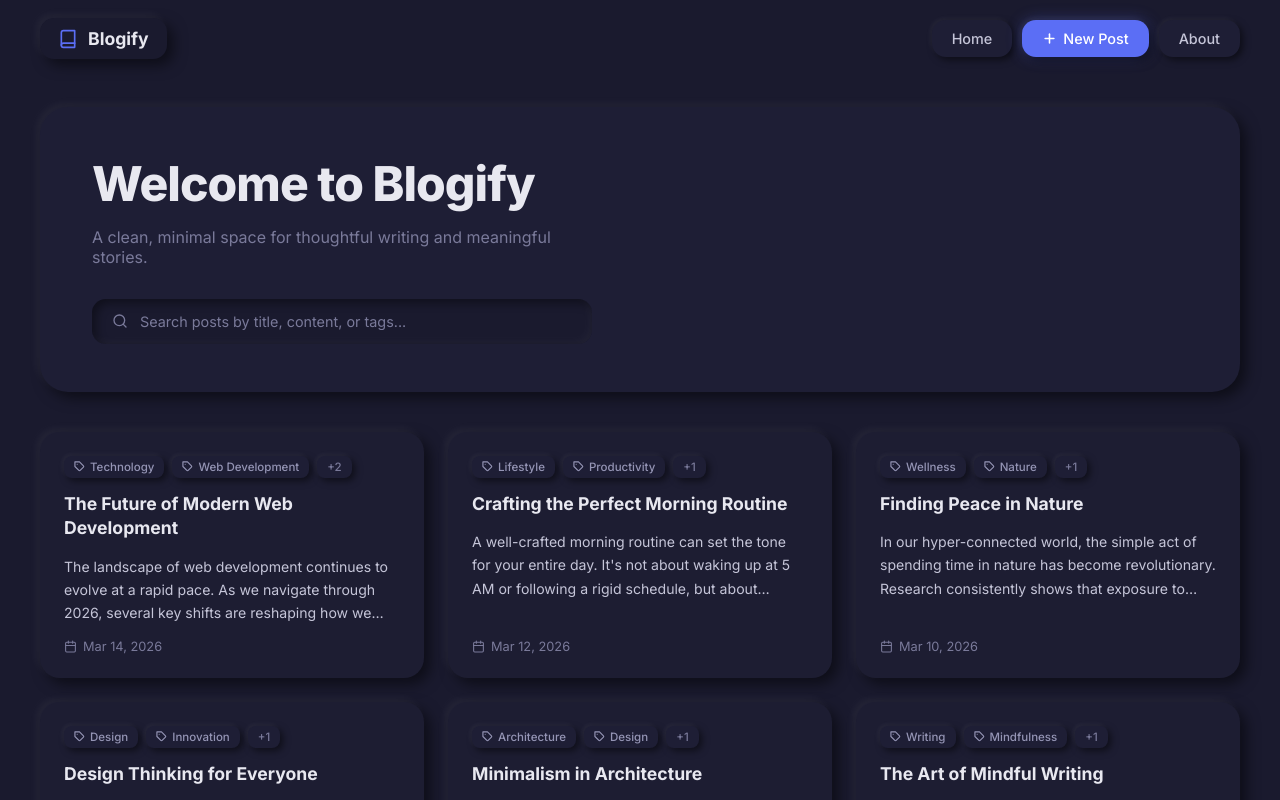
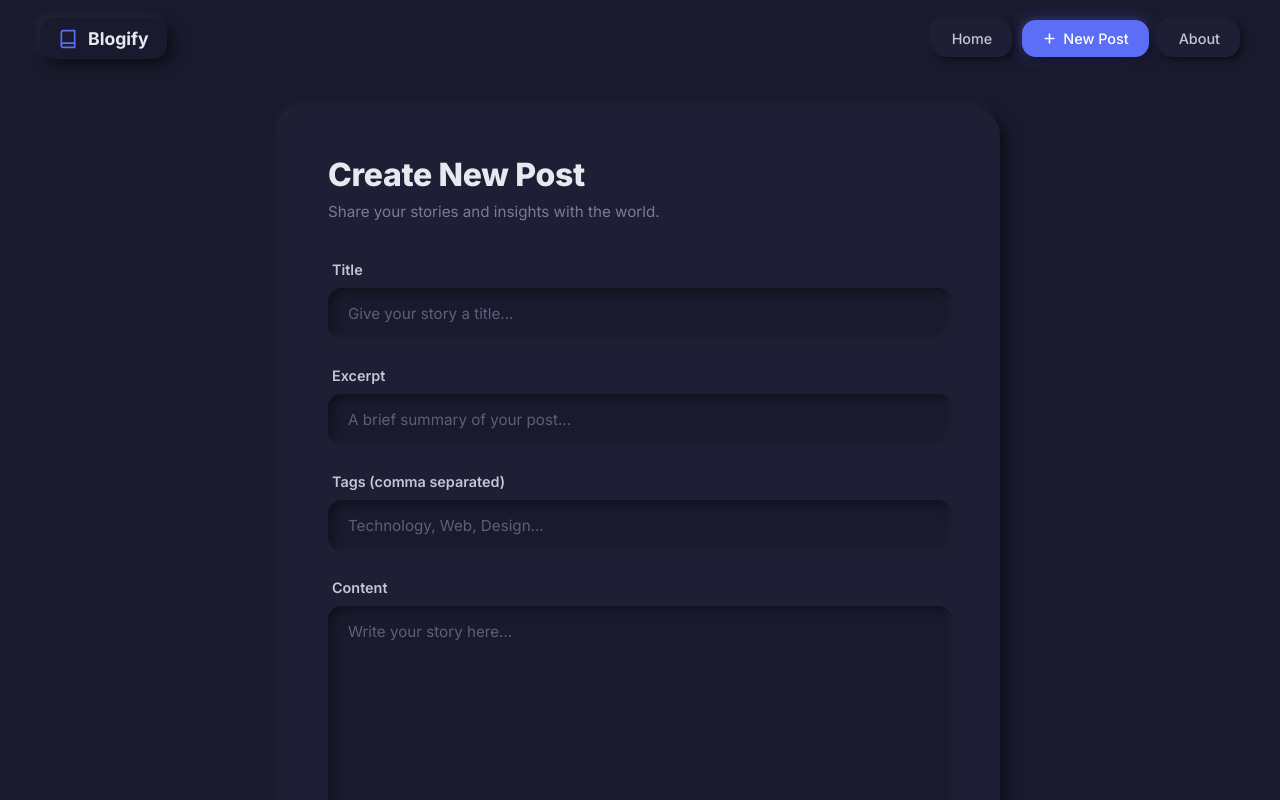
Before and after one commit to vignesh-kundar/bloggging_platform_fe, a React (Vite) app: page / in a window 1280 px wide. Both pictures are taken after a click on the button "New Post". Shown: the top 800 px of the page. Built offline with nearby package versions, Linux system fonts and the light colour scheme.

Commit message:
add About Section | New Post Section

```diff
--- a/src/App.jsx
+++ b/src/App.jsx
@@ -3,6 +3,8 @@ import './App.css';
 import Navbar from './components/Navbar';
 import Hero from './components/Hero';
 import PostCard from './components/PostCard';
+import About from './components/About';
+import NewPost from './components/NewPost';
 
 const BLOG_POSTS = [
   {
@@ -92,22 +94,31 @@ function EmptyState({ query }) {
 export default function App() {
   const [activePage, setActivePage] = useState('home');
   const [searchQuery, setSearchQuery] = useState('');
+  const [posts, setPosts] = useState(BLOG_POSTS);
+
+  const handlePublish = (newPost) => {
+    setPosts([newPost, ...posts]);
+    setActivePage('home');
+    window.scrollTo({ top: 0, behavior: 'smooth' });
+  };
 
   const filteredPosts = useMemo(() => {
-    if (!searchQuery.trim()) return BLOG_POSTS;
+    if (!searchQuery.trim()) return posts;
     const q = searchQuery.toLowerCase();
-    return BLOG_POSTS.filter(
+    return posts.filter(
       (p) =>
         p.title.toLowerCase().includes(q) ||
         p.excerpt.toLowerCase().includes(q) ||
         p.tags.some((t) => t.toLowerCase().includes(q))
     );
-  }, [searchQuery]);
+  }, [searchQuery, posts]);
 
   return (
     <div className="app">
       <Navbar activePage={activePage} setActivePage={setActivePage} />
       <main className="app__main">
+        {activePage === 'home' && (
+          <>
             <Hero onSearch={setSearchQuery} />
             {filteredPosts.length === 0 ? (
               <EmptyState query={searchQuery} />
@@ -118,6 +129,16 @@ export default function App() {
                 ))}
               </section>
             )}
+          </>
+        )}
+
+        {activePage === 'new' && (
+          <NewPost onPublish={handlePublish} />
+        )}
+
+        {activePage === 'about' && (
+          <About />
+        )}
       </main>
       <footer className="app__footer">
         <p>© 2026 Blogify. A space for mindful writing.</p>
--- /dev/null
+++ b/src/components/About.css
@@ -0,0 +1,100 @@
+.about-container {
+  max-width: 1000px;
+  margin: 0 auto 60px;
+  padding: 0 40px;
+  animation: fadeIn 0.6s ease;
+}
+
+@keyframes fadeIn {
+  from { opacity: 0; transform: translateY(10px); }
+  to { opacity: 1; transform: translateY(0); }
+}
+
+.about-hero {
+  padding: 60px 52px;
+  border-radius: var(--border-radius-xl);
+  background-color: var(--bg-surface);
+  margin-bottom: 40px;
+  text-align: center;
+}
+
+.about-hero__title {
+  font-size: clamp(2.5rem, 6vw, 3.5rem);
+  font-weight: 800;
+  color: var(--text-h);
+  margin-bottom: 16px;
+  letter-spacing: -0.02em;
+}
+
+.about-hero__subtitle {
+  font-size: 1.1rem;
+  color: var(--text-muted);
+  max-width: 600px;
+  margin: 0 auto;
+}
+
+.about-content {
+  display: grid;
+  grid-template-columns: repeat(auto-fit, minmax(300px, 1fr));
+  gap: 30px;
+}
+
+.about-section {
+  padding: 32px;
+  border-radius: var(--border-radius-lg);
+  background-color: var(--bg-surface);
+  transition: transform var(--transition);
+}
+
+.about-section:hover {
+  transform: translateY(-5px);
+}
+
+.about-section__title {
+  font-size: 1.4rem;
+  font-weight: 700;
+  color: var(--text-h);
+  margin-bottom: 16px;
+  display: flex;
+  align-items: center;
+  gap: 10px;
+}
+
+.about-section__title::before {
+  content: '';
+  display: block;
+  width: 4px;
+  height: 20px;
+  background-color: var(--accent);
+  border-radius: 2px;
+}
+
+.about-section__text {
+  font-size: 0.95rem;
+  line-height: 1.7;
+  color: var(--text-primary);
+}
+
+.about-section__text strong {
+  color: var(--accent);
+}
+
+.about-cta {
+  margin-top: 24px;
+  padding: 16px;
+  border-radius: var(--border-radius-md);
+  background-color: var(--bg);
+  text-align: center;
+  font-weight: 600;
+  color: var(--accent);
+}
+
+@media (max-width: 768px) {
+  .about-container {
+    padding: 0 20px;
+  }
+
+  .about-hero {
+    padding: 40px 24px;
+  }
+}
--- /dev/null
+++ b/src/components/About.jsx
@@ -0,0 +1,45 @@
+import './About.css';
+
+export default function About() {
+  return (
+    <div className="about-container">
+      <section className="about-hero neo-out">
+        <h1 className="about-hero__title">About Blogify</h1>
+        <p className="about-hero__subtitle">
+          Where thoughts find their home in a clean, minimal, and focused space.
+        </p>
+      </section>
+
+      <div className="about-content">
+        <section className="about-section neo-out">
+          <h2 className="about-section__title">Our Mission</h2>
+          <p className="about-section__text">
+            In an era of digital noise and constant distractions, Blogify was born from a desire for
+            simplicity. We believe that great writing deserves a space that doesn't compete for your
+            attention with blinking ads or cluttered sidebars.
+          </p>
+        </section>
+
+        <section className="about-section neo-out">
+          <h2 className="about-section__title">The Design</h2>
+          <p className="about-section__text">
+            Our platform utilizes <strong>Neomorphism</strong>—a design style that merges the best of
+            minimalism and skeuomorphism. By using soft shadows and highlights, we create a tactile,
+            physical feel that makes reading and writing a more sensorial experience.
+          </p>
+        </section>
+
+        <section className="about-section neo-out">
+          <h2 className="about-section__title">Join the Journey</h2>
+          <p className="about-section__text">
+            Whether you're a professional writer, a hobbyist poet, or someone who just wants to share
+            their morning thoughts, Blogify is for you. Start your mindful writing journey today.
+          </p>
+          <div className="about-cta neo-in">
+            <span>Happy Writing!</span>
+          </div>
+        </section>
+      </div>
+    </div>
+  );
+}
--- /dev/null
+++ b/src/components/NewPost.css
@@ -0,0 +1,111 @@
+.new-post-container {
+  max-width: 800px;
+  margin: 0 auto 60px;
+  padding: 0 40px;
+  animation: fadeIn 0.6s ease;
+}
+
+.new-post-card {
+  padding: 48px;
+  border-radius: var(--border-radius-xl);
+  background-color: var(--bg-surface);
+}
+
+.new-post__title {
+  font-size: 2rem;
+  font-weight: 800;
+  color: var(--text-h);
+  margin-bottom: 8px;
+  letter-spacing: -0.01em;
+}
+
+.new-post__subtitle {
+  font-size: 0.95rem;
+  color: var(--text-muted);
+  margin-bottom: 40px;
+}
+
+.new-post-form {
+  display: flex;
+  flex-direction: column;
+  gap: 28px;
+}
+
+.form-group {
+  display: flex;
+  flex-direction: column;
+  gap: 10px;
+}
+
+.form-group label {
+  font-size: 0.9rem;
+  font-weight: 600;
+  color: var(--text-primary);
+  margin-left: 4px;
+}
+
+.form-group input,
+.form-group textarea {
+  padding: 16px 20px;
+  border-radius: var(--border-radius-md);
+  border: none;
+  background-color: var(--bg);
+  color: var(--text-h);
+  font-family: inherit;
+  font-size: 0.95rem;
+  outline: none;
+  transition: box-shadow var(--transition);
+}
+
+.form-group input::placeholder,
+.form-group textarea::placeholder {
+  color: var(--text-muted);
+  opacity: 0.7;
+}
+
+.form-group input:focus,
+.form-group textarea:focus {
+  box-shadow: inset 4px 4px 10px rgba(0, 0, 0, 0.45), inset -3px -3px 8px rgba(255, 255, 255, 0.05), 0 0 0 1px var(--accent);
+}
+
+.publish-btn {
+  margin-top: 12px;
+  padding: 16px 32px;
+  border-radius: var(--border-radius-md);
+  background-color: var(--accent);
+  color: #fff;
+  font-weight: 700;
+  font-size: 1rem;
+  display: flex;
+  align-items: center;
+  justify-content: center;
+  gap: 10px;
+  box-shadow: var(--neo-btn), 0 0 15px var(--accent-glow);
+  transition: all var(--transition);
+  align-self: flex-start;
+}
+
+.publish-btn:hover {
+  background-color: var(--accent-hover);
+  box-shadow: var(--neo-btn-hover), 0 0 20px var(--accent-glow);
+  transform: translateY(-2px);
+}
+
+.publish-btn:active {
+  transform: translateY(0);
+  box-shadow: var(--neo-in);
+}
+
+@media (max-width: 600px) {
+  .new-post-container {
+    padding: 0 20px;
+  }
+
+  .new-post-card {
+    padding: 32px 24px;
+  }
+
+  .publish-btn {
+    align-self: stretch;
+  }
+}
--- /dev/null
+++ b/src/components/NewPost.jsx
@@ -0,0 +1,112 @@
+import { useState } from 'react';
+import './NewPost.css';
+
+const SendIcon = () => (
+  <svg xmlns="http://www.w3.org/2000/svg" width="18" height="18" viewBox="0 0 24 24" fill="none" stroke="currentColor" strokeWidth="2.5" strokeLinecap="round" strokeLinejoin="round">
+    <line x1="22" y1="2" x2="11" y2="13" />
+    <polygon points="22 2 15 22 11 13 2 9 22 2" />
+  </svg>
+);
+
+export default function NewPost({ onPublish }) {
+  const [formData, setFormData] = useState({
+    title: '',
+    excerpt: '',
+    content: '',
+    tags: ''
+  });
+
+  const handleChange = (e) => {
+    const { name, value } = e.target;
+    setFormData(prev => ({ ...prev, [name]: value }));
+  };
+
+  const handleSubmit = (e) => {
+    e.preventDefault();
+    if (!formData.title.trim() || !formData.content.trim()) return;
+
+    const newPost = {
+      ...formData,
+      id: Date.now(),
+      date: new Date().toLocaleDateString('en-US', {
+        month: 'short',
+        day: 'numeric',
+        year: 'numeric'
+      }),
+      tags: formData.tags.split(',').map(tag => tag.trim()).filter(tag => tag !== '')
+    };
+
+    onPublish(newPost);
+    // Reset form
+    setFormData({ title: '', excerpt: '', content: '', tags: '' });
+  };
+
+  return (
+    <div className="new-post-container">
+      <div className="new-post-card neo-out">
+        <h1 className="new-post__title">Create New Post</h1>
+        <p className="new-post__subtitle">Share your stories and insights with the world.</p>
+
+        <form className="new-post-form" onSubmit={handleSubmit}>
+          <div className="form-group">
+            <label htmlFor="title">Title</label>
+            <input
+              type="text"
+              id="title"
+              name="title"
+              placeholder="Give your story a title..."
+              className="neo-in"
+              value={formData.title}
+              onChange={handleChange}
+              required
+            />
+          </div>
+
+          <div className="form-group">
+            <label htmlFor="excerpt">Excerpt</label>
+            <input
+              type="text"
+              id="excerpt"
+              name="excerpt"
+              placeholder="A brief summary of your post..."
+              className="neo-in"
+              value={formData.excerpt}
+              onChange={handleChange}
+            />
+          </div>
+
+          <div className="form-group">
+            <label htmlFor="tags">Tags (comma separated)</label>
+            <input
+              type="text"
+              id="tags"
+              name="tags"
+              placeholder="Technology, Web, Design..."
+              className="neo-in"
+              value={formData.tags}
+              onChange={handleChange}
+            />
+          </div>
+
+          <div className="form-group">
+            <label htmlFor="content">Content</label>
+            <textarea
+              id="content"
+              name="content"
+              placeholder="Write your story here..."
+              className="neo-in"
+              rows="12"
+              value={formData.content}
+              onChange={handleChange}
+              required
+            ></textarea>
+          </div>
+
+          <button type="submit" className="publish-btn">
+            <SendIcon /> Publish Post
+          </button>
+        </form>
+      </div>
+    </div>
+  );
+}
```
Lines whose indentation alone changed are shown as unchanged.
